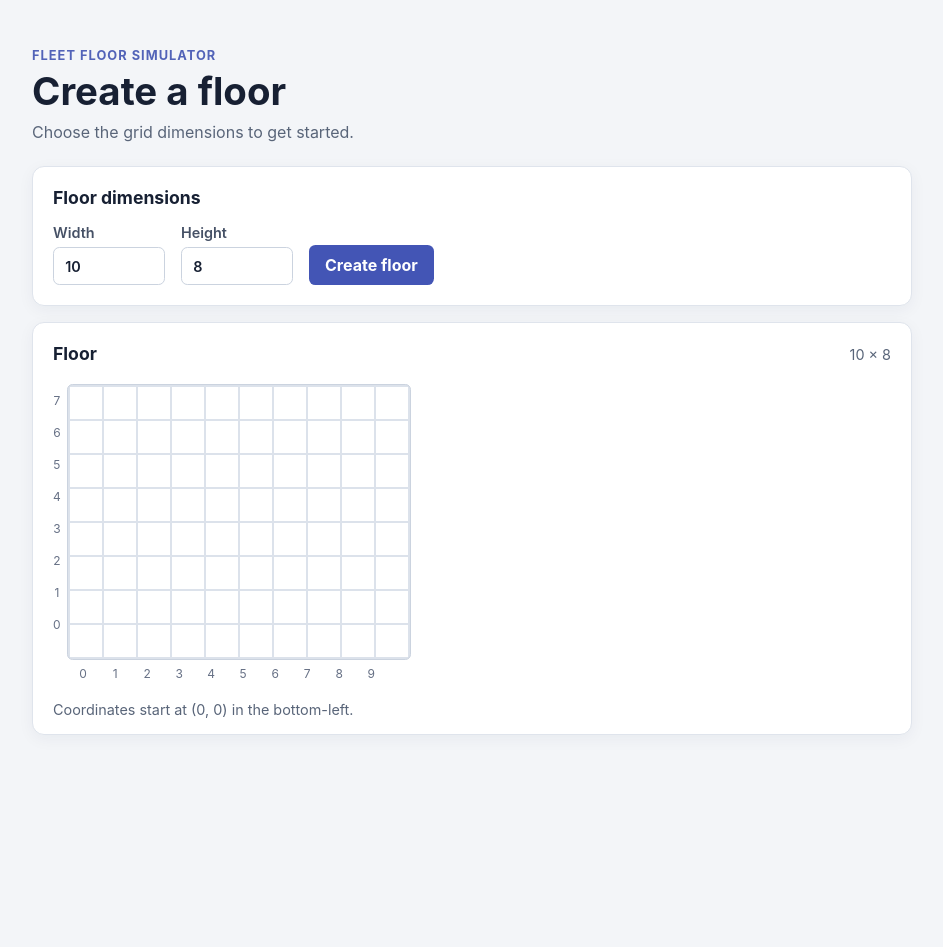
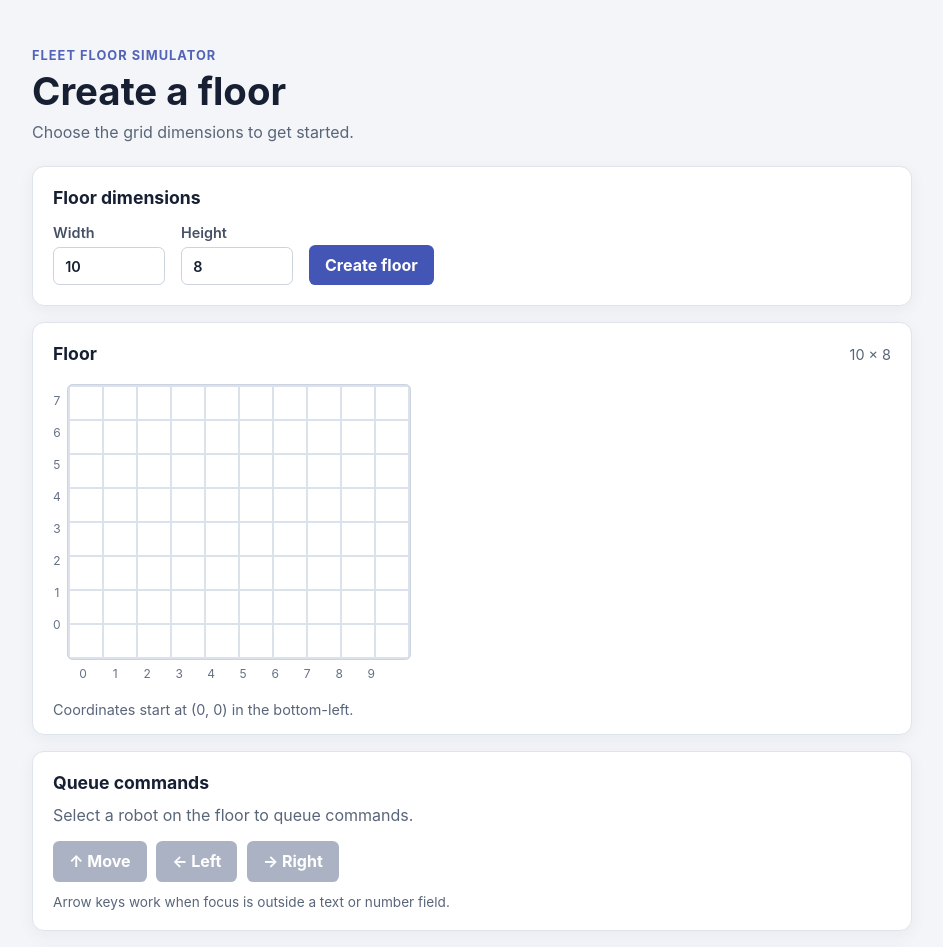
Before and after one commit to atruong8/FleetFloorSimulator, a Vue app: page / in a window 1280 px wide. Shown: the top 947 px of the page, without its empty margins (168-1111 px from the left). Before the commit the page ends 800 px from the top, so only its background shows below. Built offline with nearby package versions, Linux system fonts and the light colour scheme.

Commit message:
Robot queue

```diff
--- a/engine/world.js
+++ b/engine/world.js
@@ -1,5 +1,7 @@
 import { isInsideFloor } from './floor.js'
 import { createRobot } from './robot.js'
+
+const ROBOT_COMMANDS = new Set(['MOVE', 'LEFT', 'RIGHT'])
 
 export function placeRobot(floor, robots, position) {
   if (!isInsideFloor(floor, position)) {
@@ -34,3 +36,20 @@ export function placeRobot(floor, robots, position) {
 
   return { robot, robots: [...robots, robot] }
 }
+
+export function queueRobotCommand(robots, robotId, command) {
+  if (!ROBOT_COMMANDS.has(command)) {
+    throw new RangeError('Robot command must be MOVE, LEFT, or RIGHT')
+  }
+
+  const robotIndex = robots.findIndex((robot) => robot.id === robotId)
+  if (robotIndex === -1) {
+    throw new RangeError(`Robot ${robotId} does not exist`)
+  }
+
+  return robots.map((robot, index) =>
+    index === robotIndex
+      ? { ...robot, queue: [...robot.queue, command] }
+      : robot,
+  )
+}
--- a/src/App.vue
+++ b/src/App.vue
@@ -4,7 +4,7 @@ import {
   MAX_FLOOR_SIZE,
   MIN_FLOOR_SIZE,
 } from '../engine/floor.js'
-import { placeRobot } from '../engine/world.js'
+import { placeRobot, queueRobotCommand } from '../engine/world.js'
 
 export default {
   data() {
@@ -21,7 +21,16 @@ export default {
       maxFloorSize: MAX_FLOOR_SIZE,
     }
   },
+  mounted() {
+    window.addEventListener('keydown', this.handleKeydown)
+  },
+  beforeUnmount() {
+    window.removeEventListener('keydown', this.handleKeydown)
+  },
   computed: {
+    selectedRobot() {
+      return this.robots.find((robot) => robot.id === this.selectedRobotId)
+    },
     createCells() {
       const positions = []
 
@@ -74,6 +83,41 @@ export default {
       } catch (error) {
         this.errorMessage = error.message
       }
+    },
+    queueCommand(command) {
+      if (!this.selectedRobotId) {
+        return
+      }
+
+      this.robots = queueRobotCommand(
+        this.robots,
+        this.selectedRobotId,
+        command,
+      )
+    },
+    handleKeydown(event) {
+      const target = event.target
+      if (
+        target instanceof HTMLElement &&
+        (target.isContentEditable ||
+          ['INPUT', 'SELECT', 'TEXTAREA'].includes(target.tagName))
+      ) {
+        return
+      }
+
+      const commandsByKey = {
+        ArrowUp: 'MOVE',
+        ArrowLeft: 'LEFT',
+        ArrowRight: 'RIGHT',
+      }
+      const command = commandsByKey[event.key]
+
+      if (!command || !this.selectedRobotId) {
+        return
+      }
+
+      event.preventDefault()
+      this.queueCommand(command)
     },
     facingArrow(facing) {
       if (facing === 'NORTH') {
@@ -203,6 +247,77 @@ export default {
       <p v-if="selectedRobotId" class="selection-note" role="status">
         Selected robot: {{ selectedRobotId }}
       </p>
+    </section>
+
+    <section class="panel" aria-labelledby="commands-heading">
+      <h2 id="commands-heading">Queue commands</h2>
+      <p v-if="selectedRobot" class="commands-description">
+        Queue commands for {{ selectedRobot.id }}. Use the arrow keys or these
+        buttons: ↑ Move, ← Left, → Right.
+      </p>
+      <p v-else class="commands-description">
+        Select a robot on the floor to queue commands.
+      </p>
+      <div class="command-buttons">
+        <button
+          type="button"
+          :disabled="!selectedRobot"
+          @click="queueCommand('MOVE')"
+        >
+          ↑ Move
+        </button>
+        <button
+          type="button"
+          :disabled="!selectedRobot"
+          @click="queueCommand('LEFT')"
+        >
+          ← Left
+        </button>
+        <button
+          type="button"
+          :disabled="!selectedRobot"
+          @click="queueCommand('RIGHT')"
+        >
+          → Right
+        </button>
+      </div>
+      <p class="keyboard-note">
+        Arrow keys work when focus is outside a text or number field.
+      </p>
+    </section>
+
+    <section class="panel" aria-labelledby="robots-heading">
+      <h2 id="robots-heading">Robots and pending queues</h2>
+      <p v-if="robots.length === 0" class="commands-description">
+        No robots placed yet.
+      </p>
+      <ul v-else class="robot-list">
+        <li
+          v-for="robot in robots"
+          :key="robot.id"
+          class="robot-row"
+          :class="{ 'selected-robot-row': robot.id === selectedRobotId }"
+        >
+          <div>
+            <strong>{{ robot.id }}</strong>
+            <span class="robot-details">
+              ({{ robot.position.x }}, {{ robot.position.y }}) ·
+              {{ robot.facing }}
+            </span>
+          </div>
+          <div class="queue-display">
+            <span class="queue-label">Queue:</span>
+            <span v-if="robot.queue.length === 0" class="empty-queue">
+              Empty
+            </span>
+            <ol v-else class="queue-items" :aria-label="`${robot.id} queue`">
+              <li v-for="(command, index) in robot.queue" :key="index">
+                {{ command }}
+              </li>
+            </ol>
+          </div>
+        </li>
+      </ul>
     </section>
   </main>
 </template>
@@ -435,4 +550,87 @@ button:hover {
   color: #344594;
   font-weight: 650;
 }
+
+.commands-description,
+.keyboard-note {
+  margin: 0.75rem 0 0;
+  color: #596579;
+}
+
+.command-buttons {
+  display: flex;
+  flex-wrap: wrap;
+  gap: 0.6rem;
+  margin-top: 1rem;
+}
+
+.command-buttons button:disabled {
+  background: #aab2c3;
+  cursor: not-allowed;
+}
+
+.keyboard-note {
+  font-size: 0.85rem;
+}
+
+.robot-list {
+  display: grid;
+  gap: 0.65rem;
+  margin: 1rem 0 0;
+  padding: 0;
+  list-style: none;
+}
+
+.robot-row {
+  display: grid;
+  gap: 0.5rem;
+  padding: 0.8rem;
+  border: 1px solid #dfe4ec;
+  border-radius: 0.5rem;
+}
+
+.selected-robot-row {
+  border-color: #8391dd;
+  background: #f5f6ff;
+}
+
+.robot-details {
+  margin-left: 0.45rem;
+  color: #596579;
+  font-size: 0.9rem;
+}
+
+.queue-display {
+  display: flex;
+  flex-wrap: wrap;
+  align-items: baseline;
+  gap: 0.5rem;
+  font-size: 0.9rem;
+}
+
+.queue-label {
+  font-weight: 650;
+}
+
+.empty-queue {
+  color: #667085;
+}
+
+.queue-items {
+  display: flex;
+  flex-wrap: wrap;
+  gap: 0.4rem;
+  margin: 0;
+  padding: 0;
+  list-style: none;
+}
+
+.queue-items li {
+  padding: 0.2rem 0.45rem;
+  border-radius: 0.25rem;
+  background: #e9edff;
+  color: #344594;
+  font-family: ui-monospace, monospace;
+  font-size: 0.8rem;
+}
 </style>
```
Also changed, not shown: 1 other file (tests, documents, lock files or other folders).
